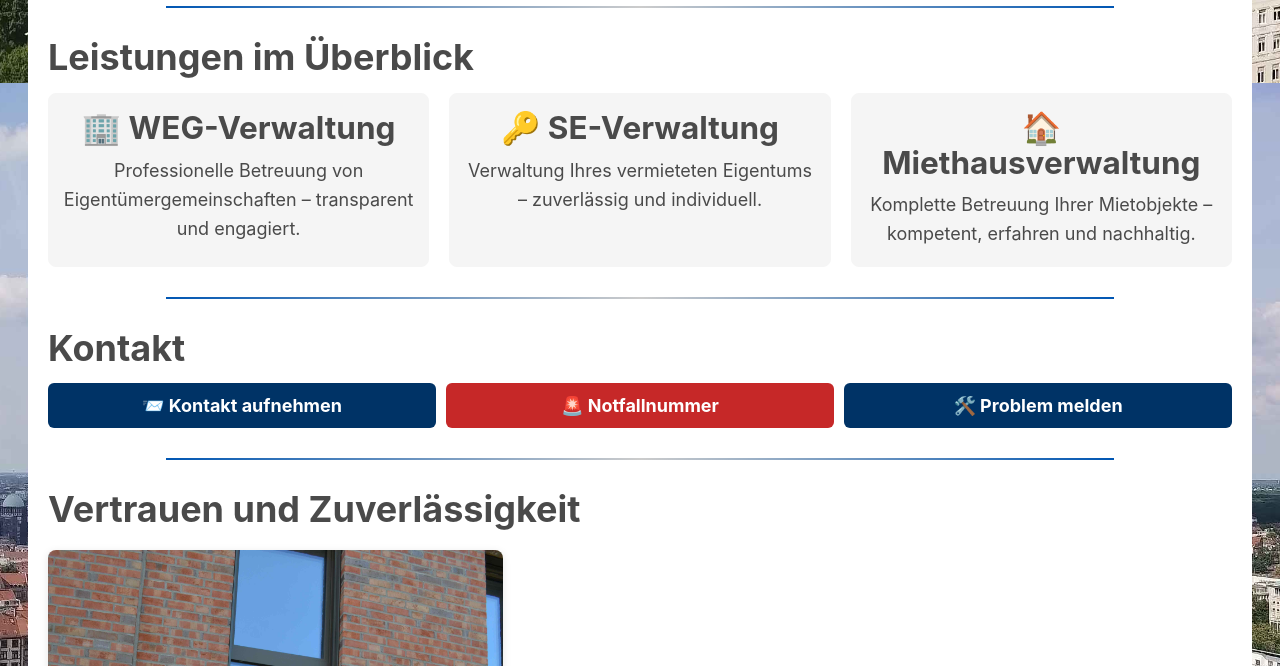
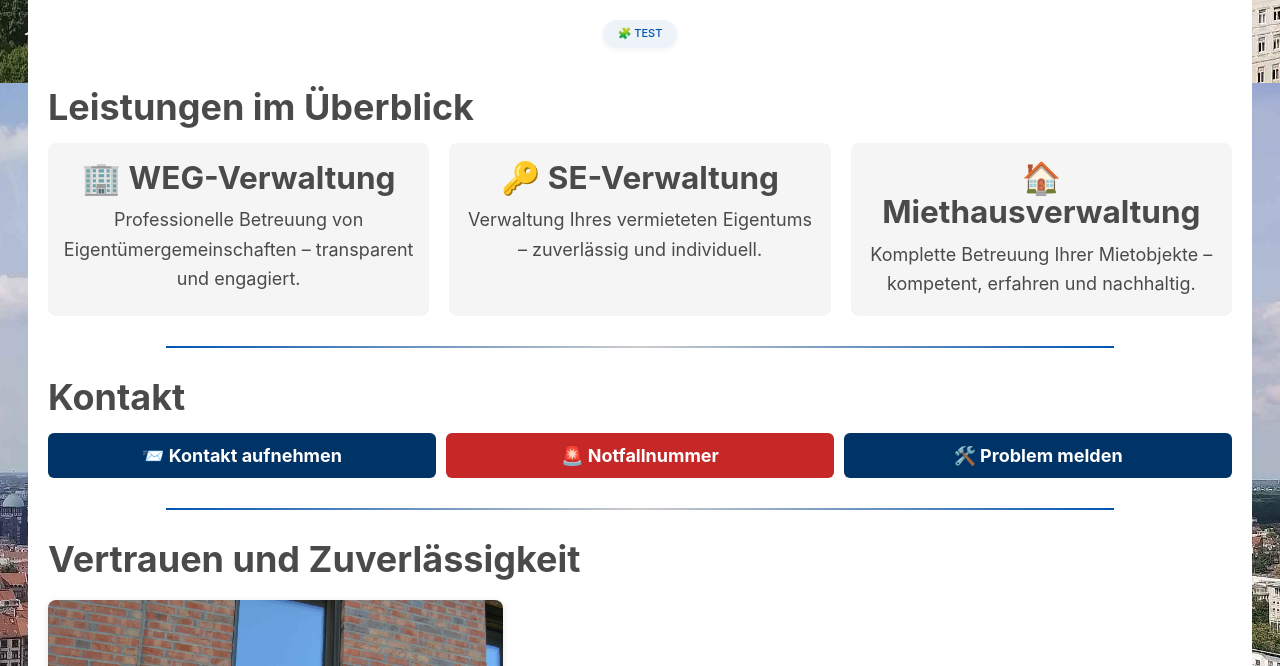
Before and after one commit to marek22k/hausverwaltung, a Jekyll site: the page built from index.md, in a window 1280 px wide and 900 px high, scrolled down 2383 px, cut to the strip 234-900 px from the top of the window. Built offline with Jekyll 4.4.1, drawn with Linux system fonts in a browser that asks for light colours.

Commit message:
Update index.md

```diff
--- a/index.md
+++ b/index.md
@@ -150,7 +150,12 @@ sitemap: true
 
 </div>
 
-<hr style="margin: 3rem auto; border: 0; height: 2px; width: 80%; background: linear-gradient(to right, #0056b3, #cccccc, #0056b3);">
+<div style="text-align: center; margin: 4rem 0;">
+  <div style="display: inline-block; background: #eef3f9; color: #0056b3; padding: 0.5rem 1.5rem; border-radius: 24px; font-weight: 500; font-size: 1.1rem; box-shadow: 0 2px 6px rgba(0,0,0,0.05);">
+    🧩 TEST
+  </div>
+</div>
+
 
 ## Leistungen im Überblick
 
```
